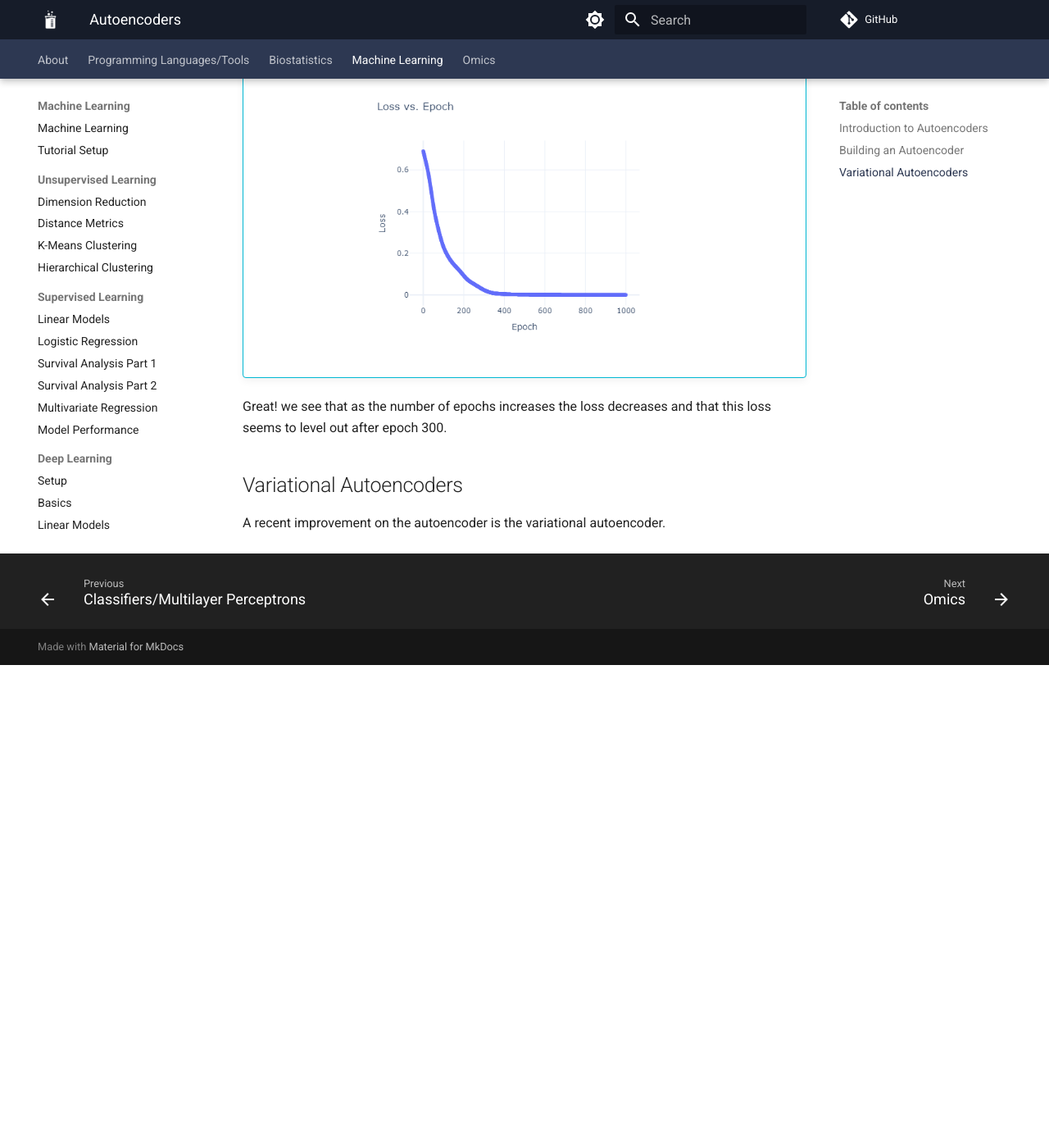
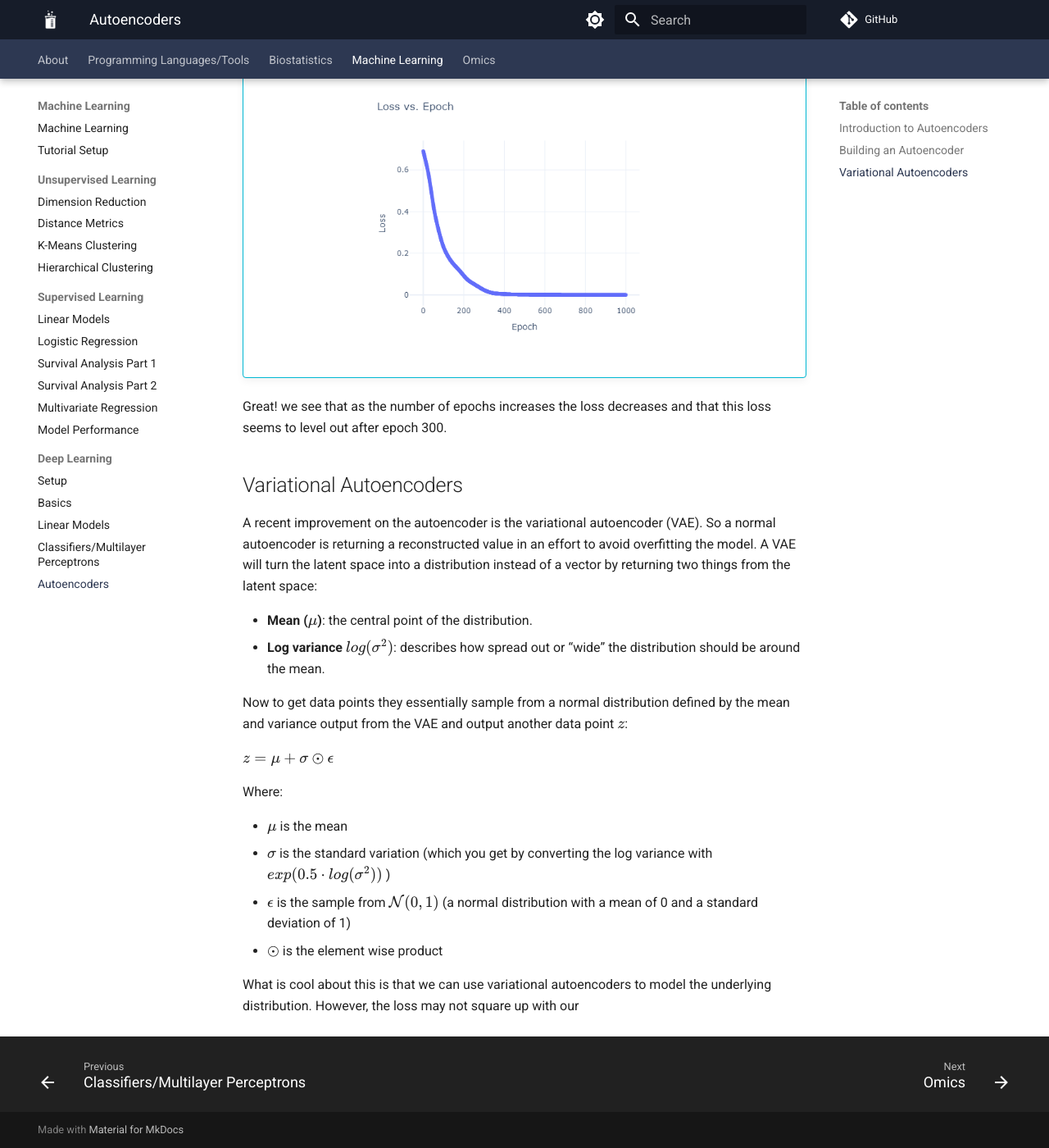
Before and after one commit to comp-tox-jhu/CompToxLab, an MkDocs documentation site: the page built from docs/machine_learning/deep_learning/04_autoencoder.md, in a window 1280 px wide and 1400 px high, scrolled down 4963 px. Shown: the whole window at 82% size. Built offline with MkDocs 1.6.1 and Material for MkDocs 9.7.7, drawn with Linux system fonts in a browser that asks for light colours; comment, search, counter and statistics services are not loaded; before the commit the page ends 5774 px from its top, so only the background shows below that.

Commit message:
Update 04_autoencoder.md

```diff
--- a/docs/machine_learning/deep_learning/04_autoencoder.md
+++ b/docs/machine_learning/deep_learning/04_autoencoder.md
@@ -200,4 +200,20 @@
 
 ## Variational Autoencoders
 
-A recent improvement on the autoencoder is the variational autoencoder.
+A recent improvement on the autoencoder is the variational autoencoder (VAE). So a normal autoencoder is returning a reconstructed value in an effort to avoid overfitting the model. A VAE will turn the latent space into a distribution instead of a vector by returning two things from the latent space:
+
+- **Mean ($\mu$)**: the central point of the distribution.
+- **Log variance $log(\sigma^2)$**: describes how spread out or “wide” the distribution should be around the mean.
+
+Now to get data points they essentially sample from a normal distribution defined by the mean and variance output from the VAE and output another data point $z$:
+
+$z = \mu + \sigma \odot \epsilon$
+
+Where:
+
+- $\mu$ is the mean
+- $\sigma$ is the standard variation (which you get by converting the log variance with $exp(0.5⋅log(\sigma^2))$ )
+- $\epsilon$ is the sample from $\mathcal{N}(0,1)$ (a normal distribution with a mean of 0 and a standard deviation of 1)
+- $\odot$ is the element wise product
+
+What is cool about this is that we can use variational autoencoders to model the underlying distribution. However, the loss may not square up with our
```
